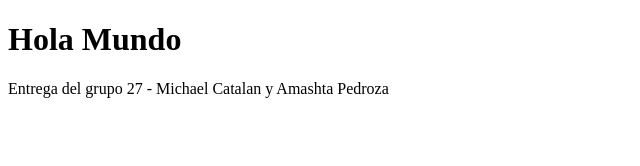
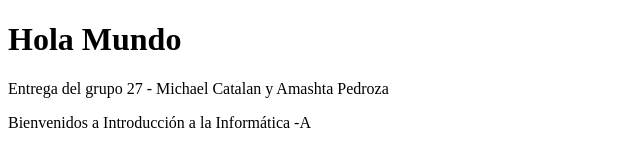
Before and after one commit to mandrescatalan/grupo27, a plain HTML site: page index.html in a window 1280 px wide. Shown: the whole page, without its empty margins (0-640 px from the left). Drawn offline with Linux system fonts and the light colour scheme.

Commit message:
punto 7 - A

```diff
--- a/index.html
+++ b/index.html
@@ -10,5 +10,6 @@
         <h1>Hola Mundo</h1>
     </header>
     <p>Entrega del grupo 27 - Michael Catalan y Amashta Pedroza</p>
+    <p>Bienvenidos a Introducción a la Informática -A</p>
 </body>
 </html>
```
